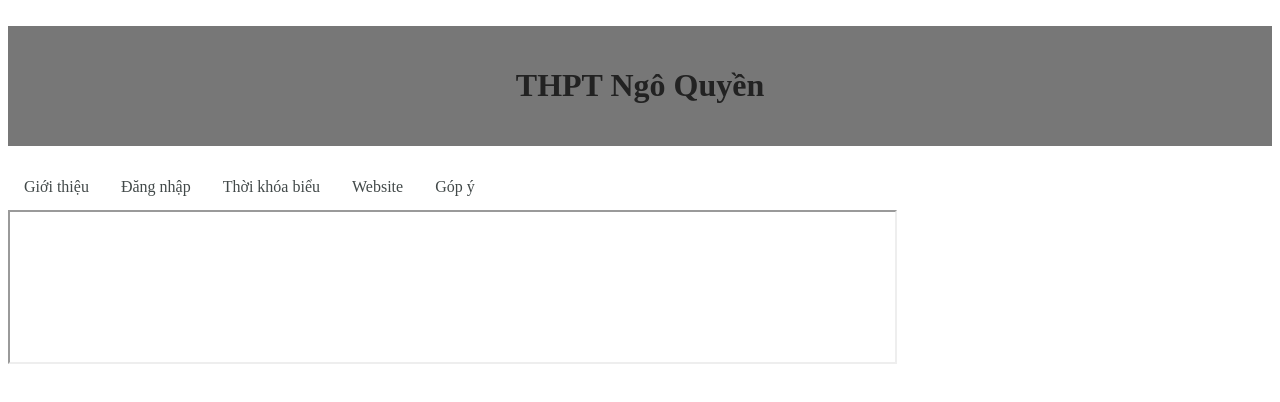
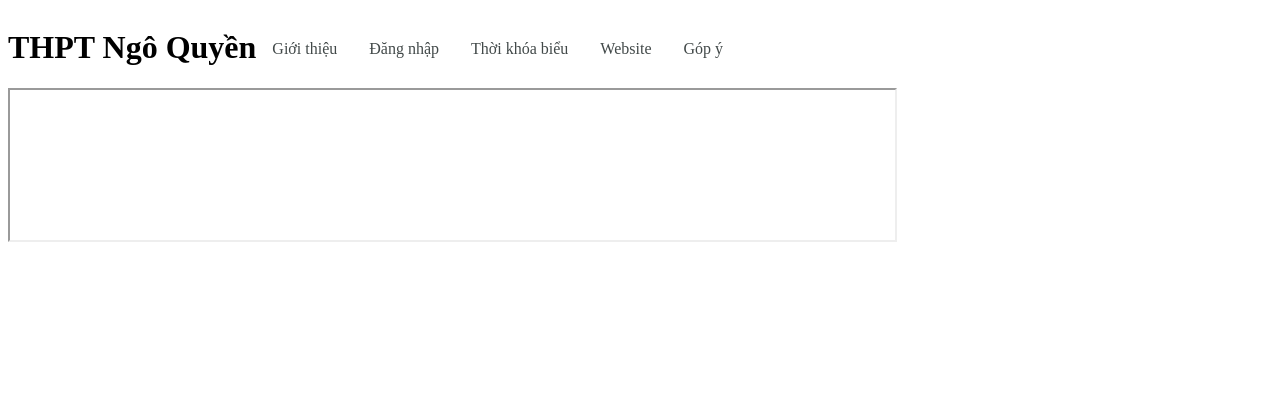
Before and after one commit to brinybee/MinhAnh12J, a plain HTML site: page index.html in a window 1280 px wide. Drawn offline with Linux system fonts and the light colour scheme.

Commit message:
Update index.html

```diff
--- a/index.html
+++ b/index.html
@@ -7,7 +7,7 @@
     <link href="style.css" rel="stylesheet" type="text/css" />
 </head>
 <body>
-  <div class="briny">
+  <div class="bee">
     <h1>THPT Ngô Quyền</h1></div>
   <div class="menu">
      <a href="Giới thiệu.html" target="nd"> Giới thiệu </a>
```
